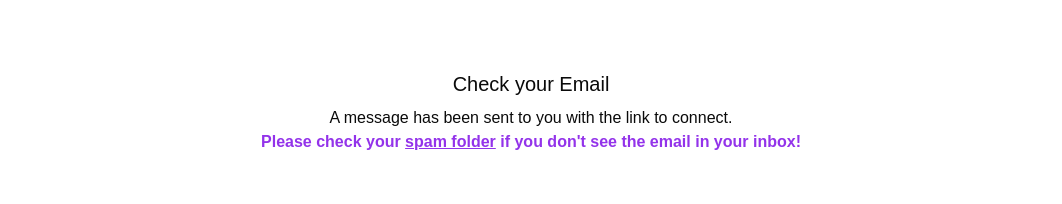
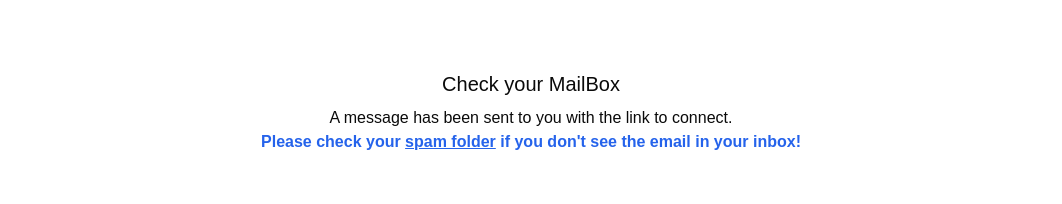
Before and after one commit to nazimboudeffa/job-board-next15-mongodb, a Next.js app: page /auth/verify-request in a window 1280 px wide. Shown: the part 368-572 px from the top of the page, without its empty margins (109-1171 px from the left). Built offline with nearby package versions, Linux system fonts and the light colour scheme; no server answers.

Commit message:
little fix

```diff
--- a/src/app/auth/verify-request/page.tsx
+++ b/src/app/auth/verify-request/page.tsx
@@ -1,9 +1,9 @@
 export default function VerifyRequest() {
     return (
         <div className="flex flex-col justify-center items-center h-screen text-center">
-            <h1 className="text-xl mb-2">Check your Email</h1>
+            <h1 className="text-xl mb-2">Check your MailBox</h1>
             <p>A message has been sent to you with the link to connect.</p>
-            <p className="font-bold text-purple-600">Please check your <span className="underline">spam folder</span> if you don&apos;t see the email in your inbox!</p>
+            <p className="font-bold text-blue-600">Please check your <span className="underline">spam folder</span> if you don&apos;t see the email in your inbox!</p>
         </div>
     )
 }
```
